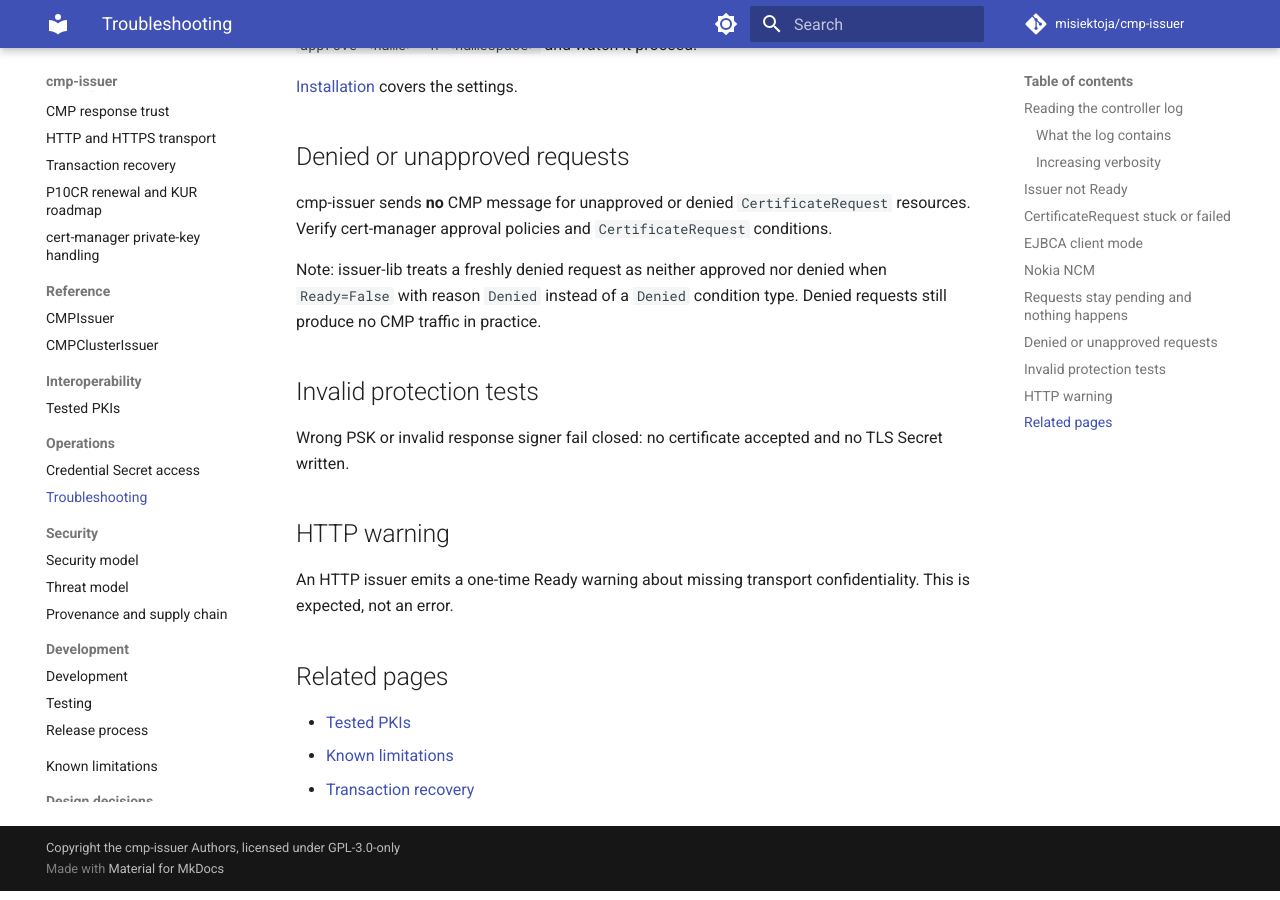
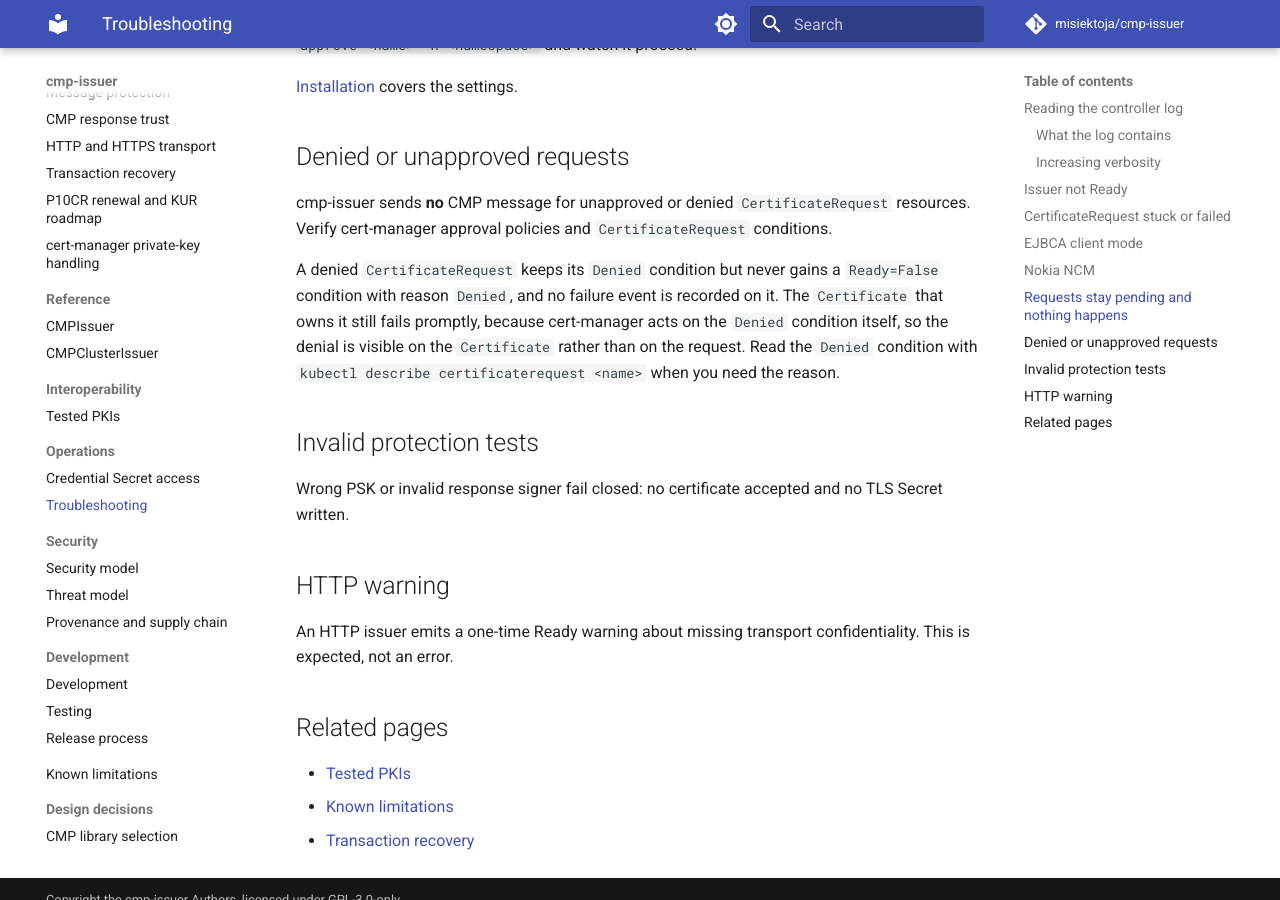
Before and after one commit to misiektoja/cmp-issuer, an MkDocs documentation site: the page built from docs/operations/troubleshooting.md, in a window 1280 px wide and 900 px high, scrolled down 5977 px. Built offline with MkDocs 1.6.1 and Material for MkDocs 9.7.7, drawn with Linux system fonts in a browser that asks for light colours; comment, search, counter and statistics services are not loaded.

Commit message:
docs(operations): describe what a denied request looks like

```diff
--- a/docs/operations/troubleshooting.md
+++ b/docs/operations/troubleshooting.md
@@ -213,7 +213,11 @@ To confirm the diagnosis before changing RBAC, approve one request by hand with
 
 cmp-issuer sends **no** CMP message for unapproved or denied `CertificateRequest` resources. Verify cert-manager approval policies and `CertificateRequest` conditions.
 
-Note: issuer-lib treats a freshly denied request as neither approved nor denied when `Ready=False` with reason `Denied` instead of a `Denied` condition type. Denied requests still produce no CMP traffic in practice.
+A denied `CertificateRequest` keeps its `Denied` condition but never gains a `Ready=False` condition
+with reason `Denied`, and no failure event is recorded on it. The `Certificate` that owns it still
+fails promptly, because cert-manager acts on the `Denied` condition itself, so the denial is visible on
+the `Certificate` rather than on the request. Read the `Denied` condition with
+`kubectl describe certificaterequest <name>` when you need the reason.
 
 ## Invalid protection tests
 
```
